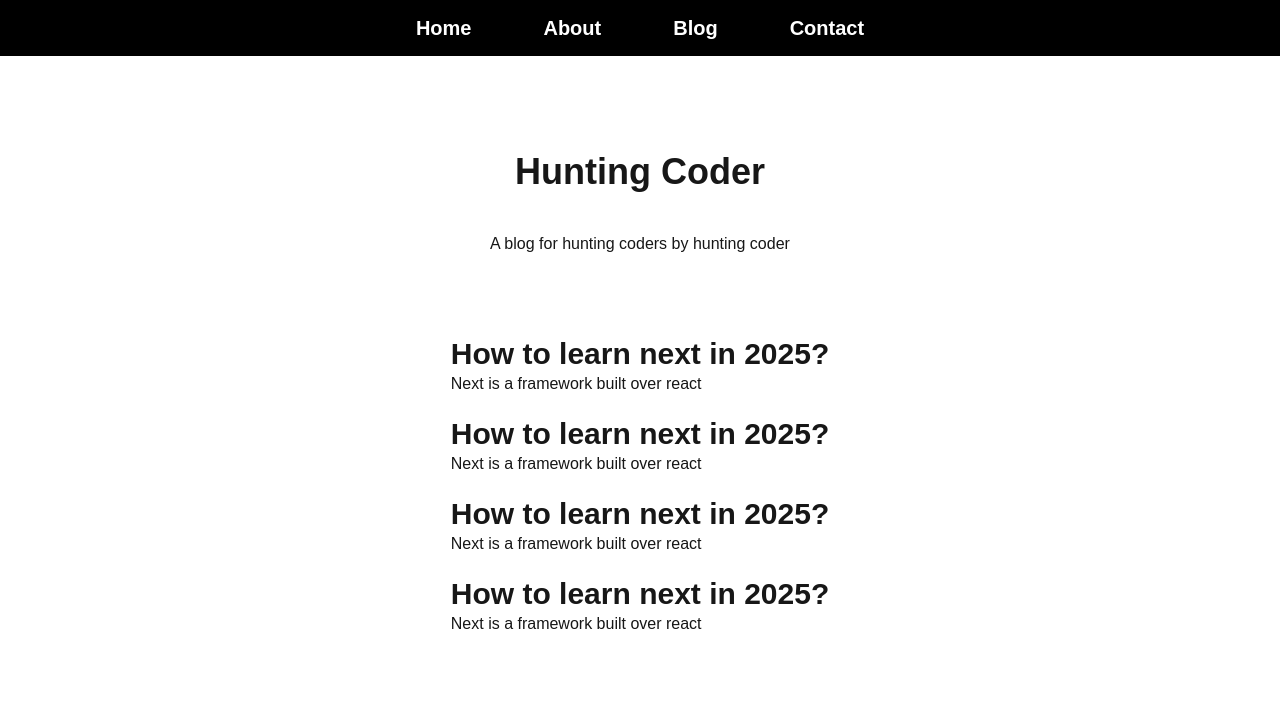
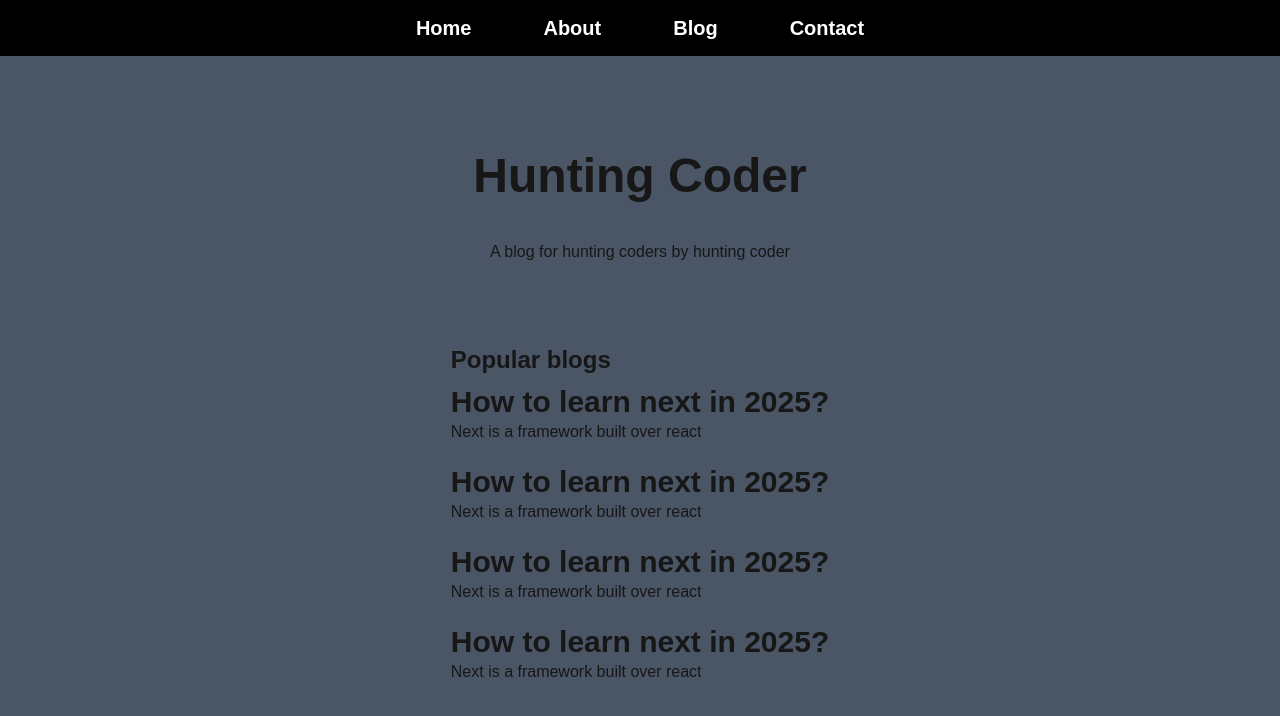
Before and after one commit to yashr775/huntingcoder, a Next.js app in the folder client/: page / in a window 1280 px wide. Shown: the top 716 px of the page. Built offline with nearby package versions, Linux system fonts and the light colour scheme.

Commit message:
Structure created

```diff
--- /dev/null
+++ b/client/pages/about.js
@@ -0,0 +1,9 @@
+import React from 'react'
+
+const About = () => {
+    return (
+        <div>About</div>
+    )
+}
+
+export default About
--- /dev/null
+++ b/client/pages/blog.js
@@ -0,0 +1,9 @@
+import React from 'react'
+
+const Blog = () => {
+    return (
+        <div>Blog</div>
+    )
+}
+
+export default Blog
--- /dev/null
+++ b/client/pages/blogpost/[slug].js
@@ -0,0 +1,13 @@
+import React from 'react'
+import { useRouter } from 'next/router'
+
+const Slug = () => {
+
+    const router = useRouter();
+    const { slug } = router.query
+    return (
+        <div>{slug}</div>
+    )
+}
+
+export default Slug
--- /dev/null
+++ b/client/pages/contact.js
@@ -0,0 +1,9 @@
+import React from 'react'
+
+const Contact = () => {
+    return (
+        <div>Contact</div>
+    )
+}
+
+export default Contact
--- a/client/src/app/page.js
+++ b/client/src/app/page.js
@@ -19,11 +19,12 @@ export default function Home() {
       <Navbar />
 
       {/* Centering Content */}
-      <div className="flex flex-col items-center flex-grow">
-        <div className="text-4xl font-bold mt-24">Hunting Coder</div>
+      <div className="flex flex-col items-center flex-grow bg-gray-600">
+        <div className="text-5xl font-bold mt-24">Hunting Coder</div>
         <div className=" mt-10 mb-20">A blog for hunting coders by hunting coder</div>
         <div className="blogs">
           <div className="blogItem">
+            <div className="popular text-2xl mb-2 font-semibold">Popular blogs</div>
             <h1 className="text-3xl font-bold">How to learn next in 2025?</h1>
             <p className="mb-5">Next is a framework built over react</p>
             <h1 className="text-3xl font-bold">How to learn next in 2025?</h1>
--- a/client/src/components/Navbar.jsx
+++ b/client/src/components/Navbar.jsx
@@ -1,12 +1,21 @@
+import Link from "next/link";
+
 const Navbar = () => {
     return (
         <div className="bg-black w-full h-14 flex justify-center items-center">
-
             <ul className="flex text-xl space-x-10 text-white font-bold">
-                <li className="py-2 px-4 hover:text-gray-400 cursor-pointer">Home</li>
-                <li className="py-2 px-4 hover:text-gray-400 cursor-pointer">About</li>
-                <li className="py-2 px-4 hover:text-gray-400 cursor-pointer">Blog</li>
-                <li className="py-2 px-4 hover:text-gray-400 cursor-pointer">Contact</li>
+                <li className="py-2 px-4 hover:text-gray-400 cursor-pointer">
+                    <Link href="/">Home</Link>
+                </li>
+                <li className="py-2 px-4 hover:text-gray-400 cursor-pointer">
+                    <Link href="/about">About</Link>
+                </li>
+                <li className="py-2 px-4 hover:text-gray-400 cursor-pointer">
+                    <Link href="/blog">Blog</Link>
+                </li>
+                <li className="py-2 px-4 hover:text-gray-400 cursor-pointer">
+                    <Link href="/contact">Contact</Link>
+                </li>
             </ul>
         </div>
     );
```
